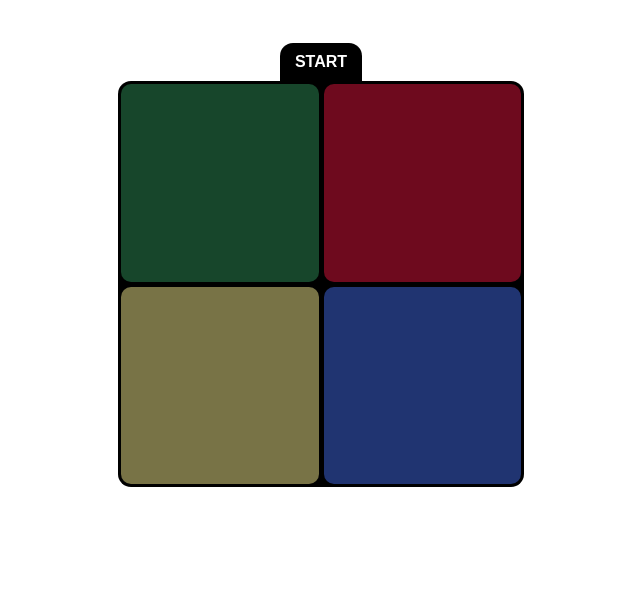
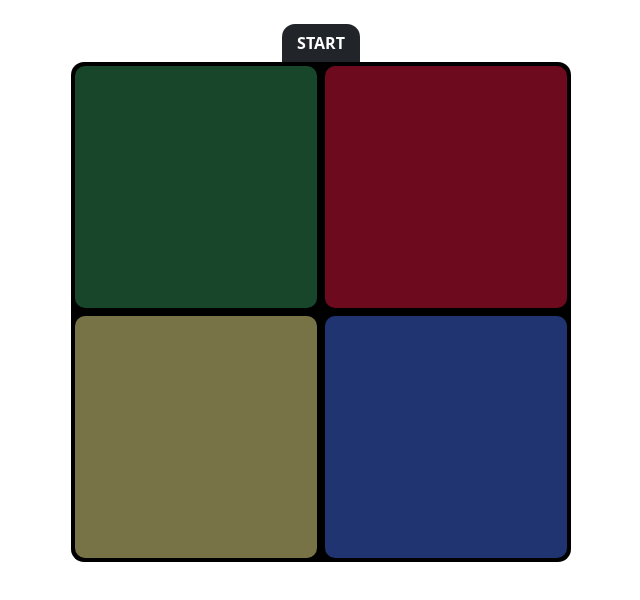
Before and after one commit to method1c4l/simon-game, a website: page index.html in a window 1280 px wide. Shown: the whole page, without its empty margins (319-959 px from the left). Drawn offline with nearby package versions, Linux system fonts and the light colour scheme.

Commit message:
Refactor UI with Bootstrap

```diff
--- a/css/style.css
+++ b/css/style.css
@@ -1,23 +1,10 @@
-.flex-container {
-    display: flex;
-    justify-content: center;
-}
-
 #start {
-    font-size: 16px;
     text-transform: uppercase;
     font-weight: bold;
-    background-color: #000;
-    color: #fff;
     border: none;
     border-radius: 13px 13px 0 0;
     transition: opacity 350ms;
-    padding: 10px 15px;
-    margin-top: 35px;
-}
-
-#start:hover {
-    cursor: pointer;
+    padding: 7px 15px;
 }
 
 #start.hidden {
@@ -28,16 +15,11 @@
 }
 
 #board {
-    display: grid;
-    grid-template-columns: repeat(2, 1fr);
-    grid-template-rows: repeat(2, 1fr);
-    gap: 5px;
-    height: 400px;
-    width: 400px;
+    border-radius: 13px;
     background-color: #000;
-    border-radius: 13px;
-    padding: 3px;
-    margin: auto;
+    height: 500px;
+    max-width: 500px;
+    width: auto;
 }
 
 #green {
--- a/index.html
+++ b/index.html
@@ -6,20 +6,36 @@
     <meta name="viewport" content="width=device-width, initial-scale=1.0">
     <title>Simon Game</title>
     <link rel="icon" type="image/x-icon" href="images/favicon.ico">
+    <link rel="stylesheet" href="node_modules/bootstrap/dist/css/bootstrap.min.css">
     <link rel="stylesheet" href="css/style.css">
 </head>
 
 <body>
-    <main>
-        <div class="flex-container">
-            <button id="start" type="button">Start</button>
+    <main class="mt-4">
+        <div class="container g-0 d-flex justify-content-center">
+            <button id="start" class="btn btn-dark" type="button">Start</button>
         </div>
 
-        <section id="board">
-            <button id="green" class="shape" type="button"></button>
-            <button id="red" class="shape" type="button"></button>
-            <button id="yellow" class="shape" type="button"></button>
-            <button id="blue" class="shape" type="button"></button>
+        <section id="board" class="container g-0">
+            <div class="row g-0 h-50">
+                <div class="col-sm p-1">
+                    <button id="green" class="shape w-100 h-100" type="button"></button>
+                </div>
+
+                <div class="col-sm p-1">
+                    <button id="red" class="shape w-100 h-100" type="button"></button>
+                </div>
+            </div>
+
+            <div class="row g-0 h-50">
+                <div class="col-sm p-1">
+                    <button id="yellow" class="shape w-100 h-100" type="button"></button>
+                </div>
+
+                <div class="col-sm p-1">
+                    <button id="blue" class="shape w-100 h-100" type="button"></button>
+                </div>
+            </div>
         </section>
     </main>
 
```
